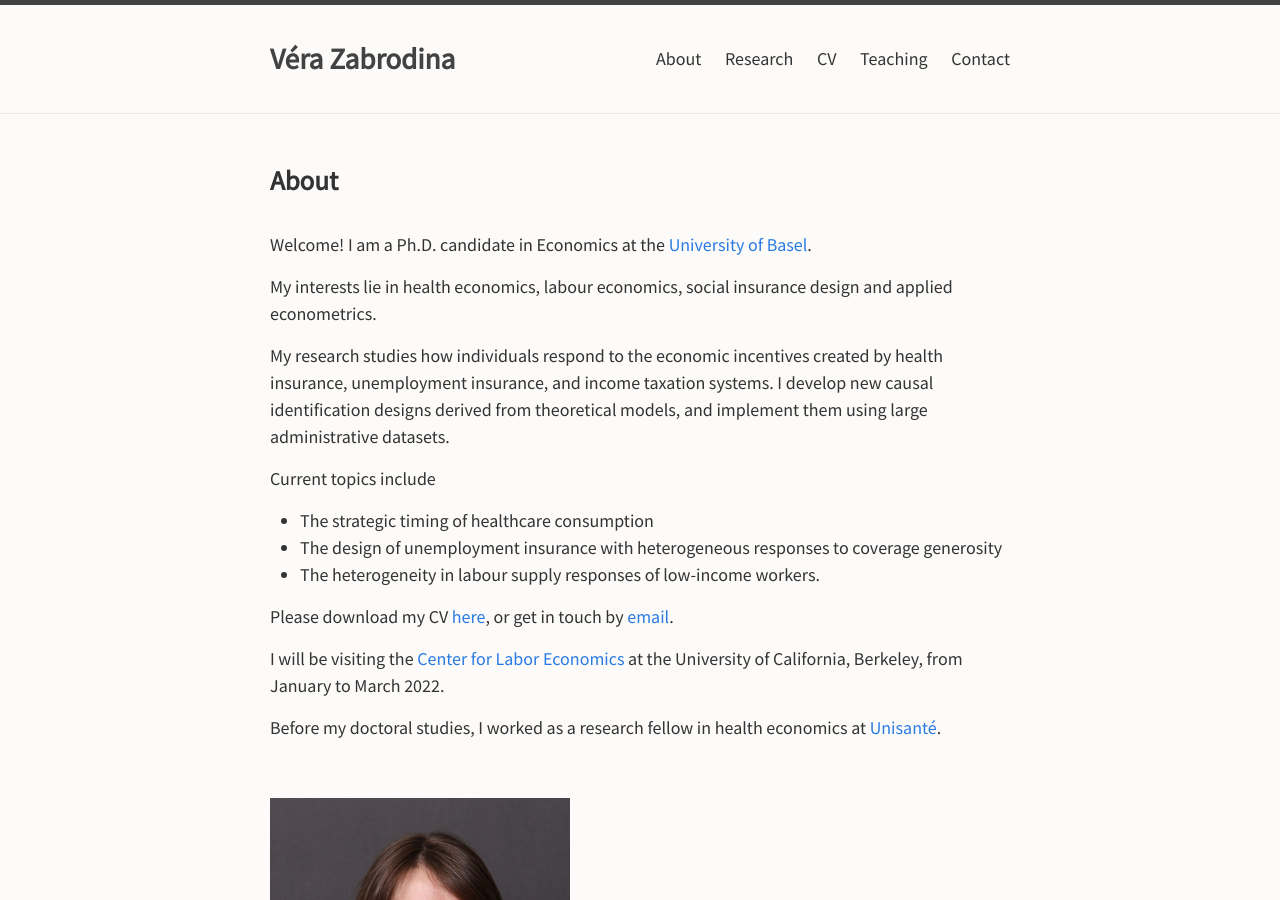
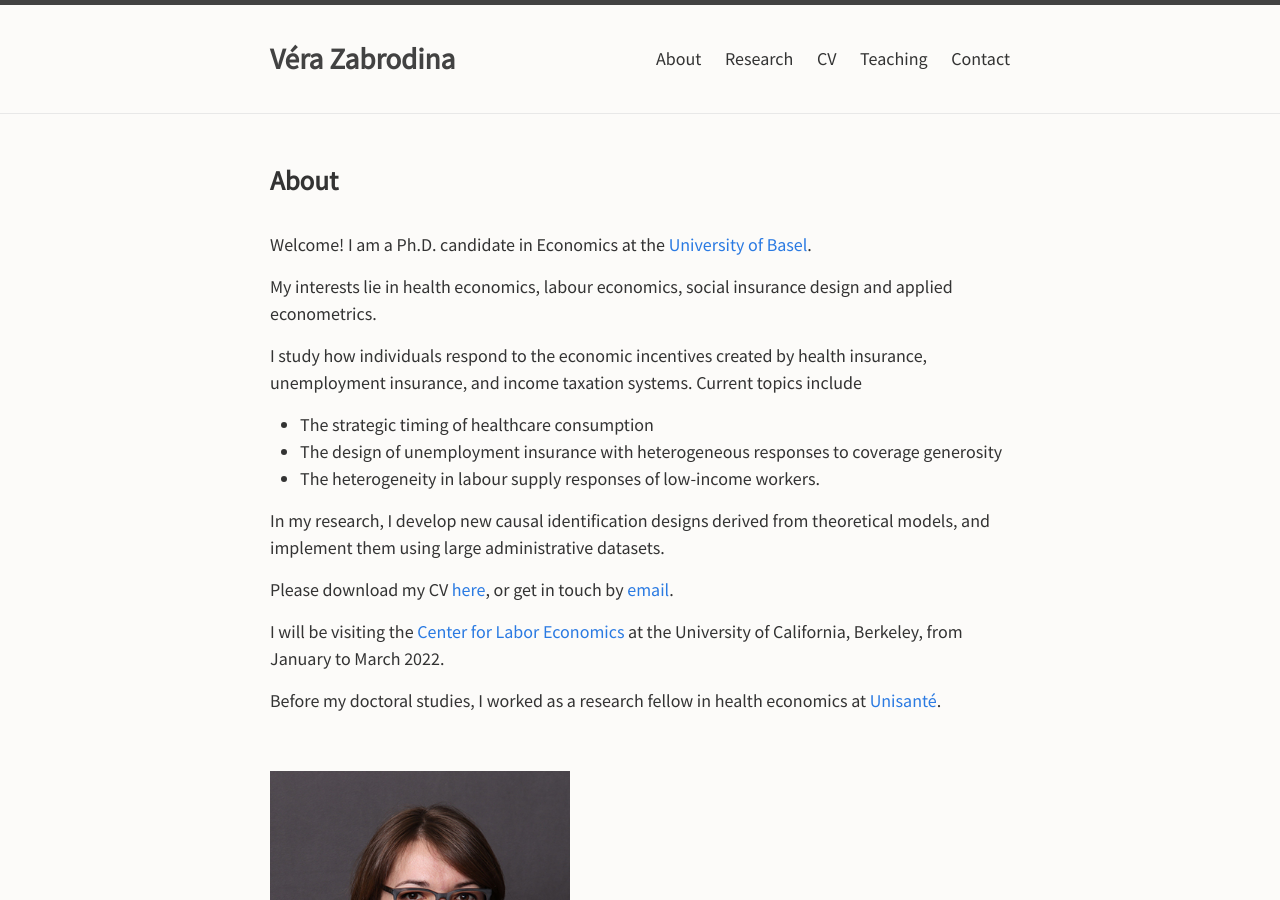
Before and after one commit to verazb/verazb.github.io, a Jekyll site: the page built from index.md, in a window 1280 px wide and 900 px high. Built offline with Jekyll 4.4.1, drawn with Linux system fonts in a browser that asks for light colours; our own code applies the rules of GitHub Pages for plain Markdown files.

Commit message:
Update index.md

```diff
--- a/index.md
+++ b/index.md
@@ -9,13 +9,13 @@ Welcome! I am a Ph.D. candidate in Economics at the [University of Basel](https:
 
 My interests lie in health economics, labour economics, social insurance design and applied econometrics.
 
-My research studies how individuals respond to the economic incentives created by health insurance, unemployment insurance, and income taxation systems.
-I develop new causal identification designs derived from theoretical models, and implement them using large administrative datasets.
-
+I study how individuals respond to the economic incentives created by health insurance, unemployment insurance, and income taxation systems.
 Current topics include
 - The strategic timing of healthcare consumption
 - The design of unemployment insurance with heterogeneous responses to coverage generosity
 - The heterogeneity in labour supply responses of low-income workers.
+
+In my research, I develop new causal identification designs derived from theoretical models, and implement them using large administrative datasets.
 
 
 Please download my CV [here](docs/Zabrodina_CV_Nov2021.pdf), or get in touch by [email](mailto:vera.zabrodina@unibas.ch).
```
